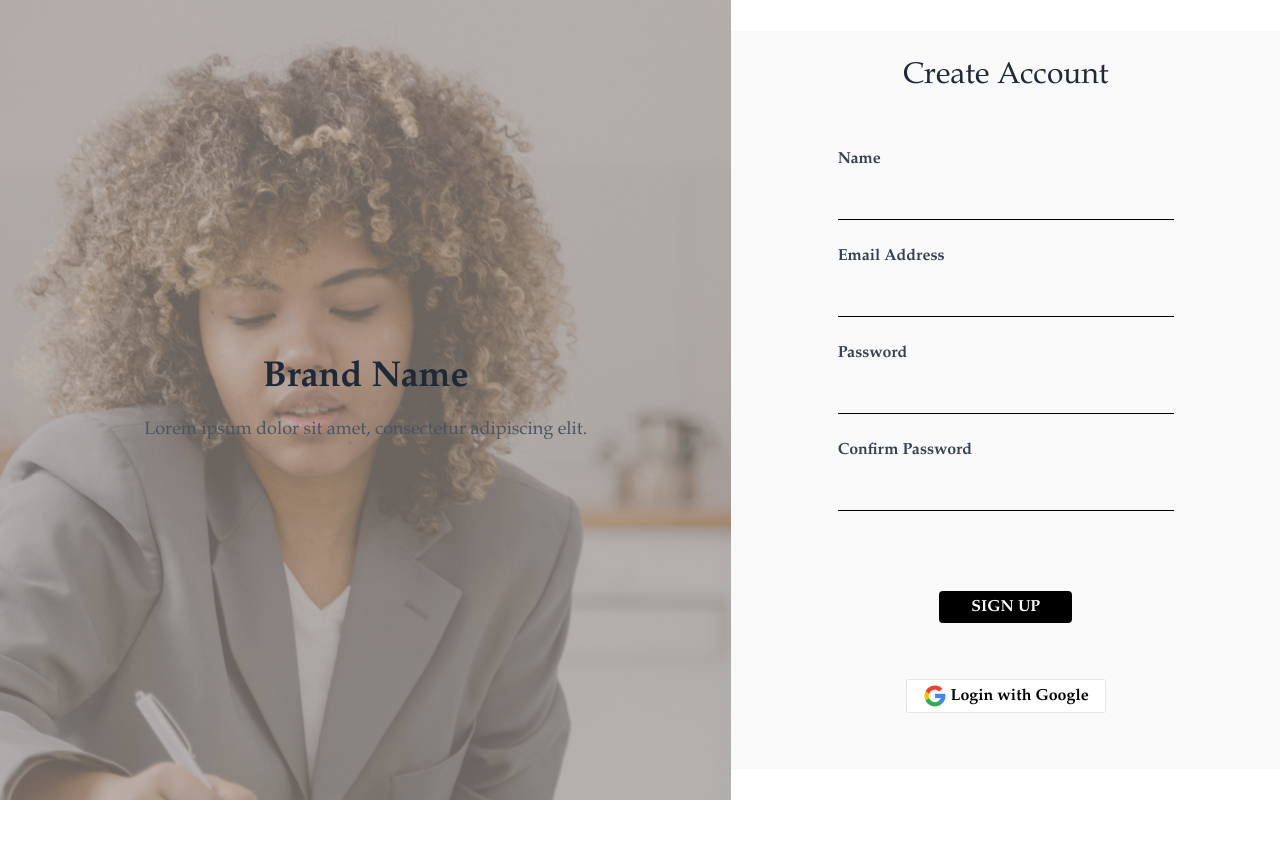
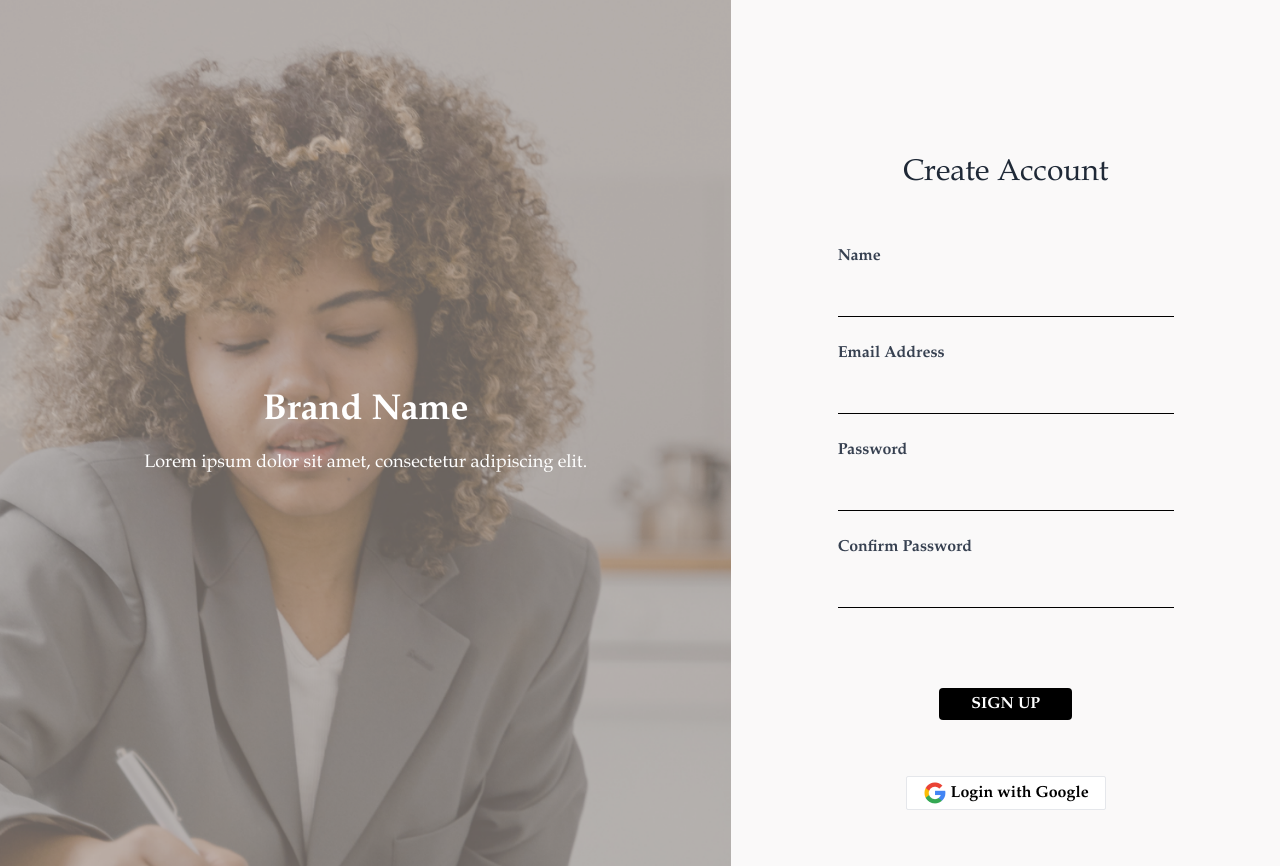
Before and after one commit to skynette/henry, a React (Vite) app: page /register in a window 1280 px wide. Before the commit the page ends 800 px from the top, so only its background shows below. Built offline with nearby package versions, Linux system fonts and the light colour scheme.

Commit message:
register page done

```diff
--- a/src/components/Register.jsx
+++ b/src/components/Register.jsx
@@ -2,17 +2,17 @@ import googleImage from '../assets/google.png';
 
 function Register() {
 	return (
-		<div className="flex flex-col md:flex-row min-h-screen">
+		<div className="flex flex-col md:flex-row min-h-screen bg-registerBg">
 			{/* Left section */}
 			<div className="register-left-section md:w-2/3 flex justify-center items-center">
 				<div className="text-center">
-					<h1 className="text-4xl font-bold text-gray-800 mb-4">Brand Name</h1>
-					<p className="text-lg text-gray-600">Lorem ipsum dolor sit amet, consectetur adipiscing elit.</p>
+					<h1 className="text-4xl font-bold text-white mb-4">Brand Name</h1>
+					<p className="text-lg text-white">Lorem ipsum dolor sit amet, consectetur adipiscing elit.</p>
 				</div>
 			</div>
 
 			{/* Right section */}
-			<div className="md:w-1/2 bg-registerBg flex flex-col justify-center m-auto items-center">
+			<div className="md:w-1/2 flex flex-col justify-center m-auto mt-32 items-center">
 				<form className="w-full max-w-md px-14">
 					<h2 className="text-3xl text-center text-gray-800 mb-8 py-6">Create Account</h2>
 					<div className="mb-4">
```
